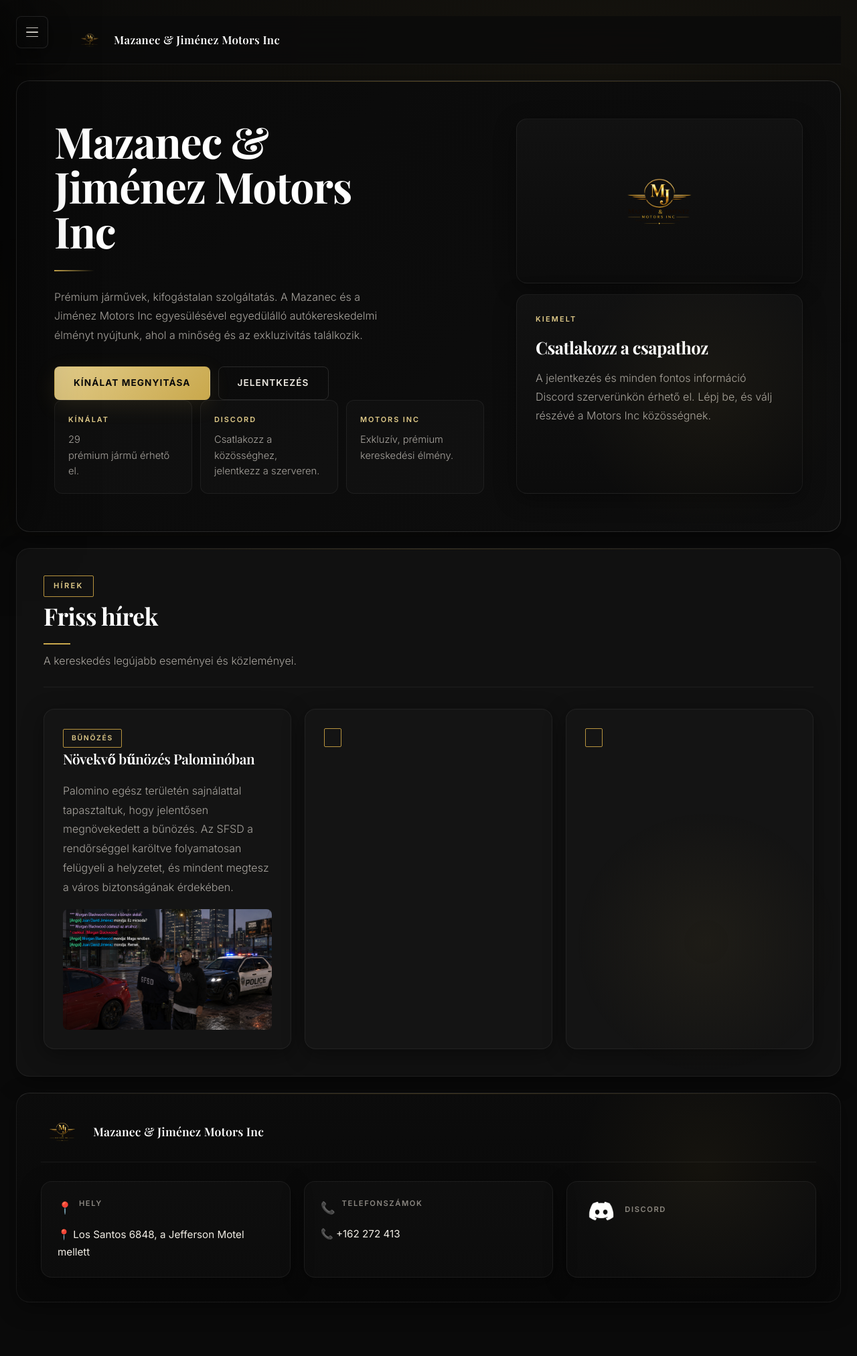
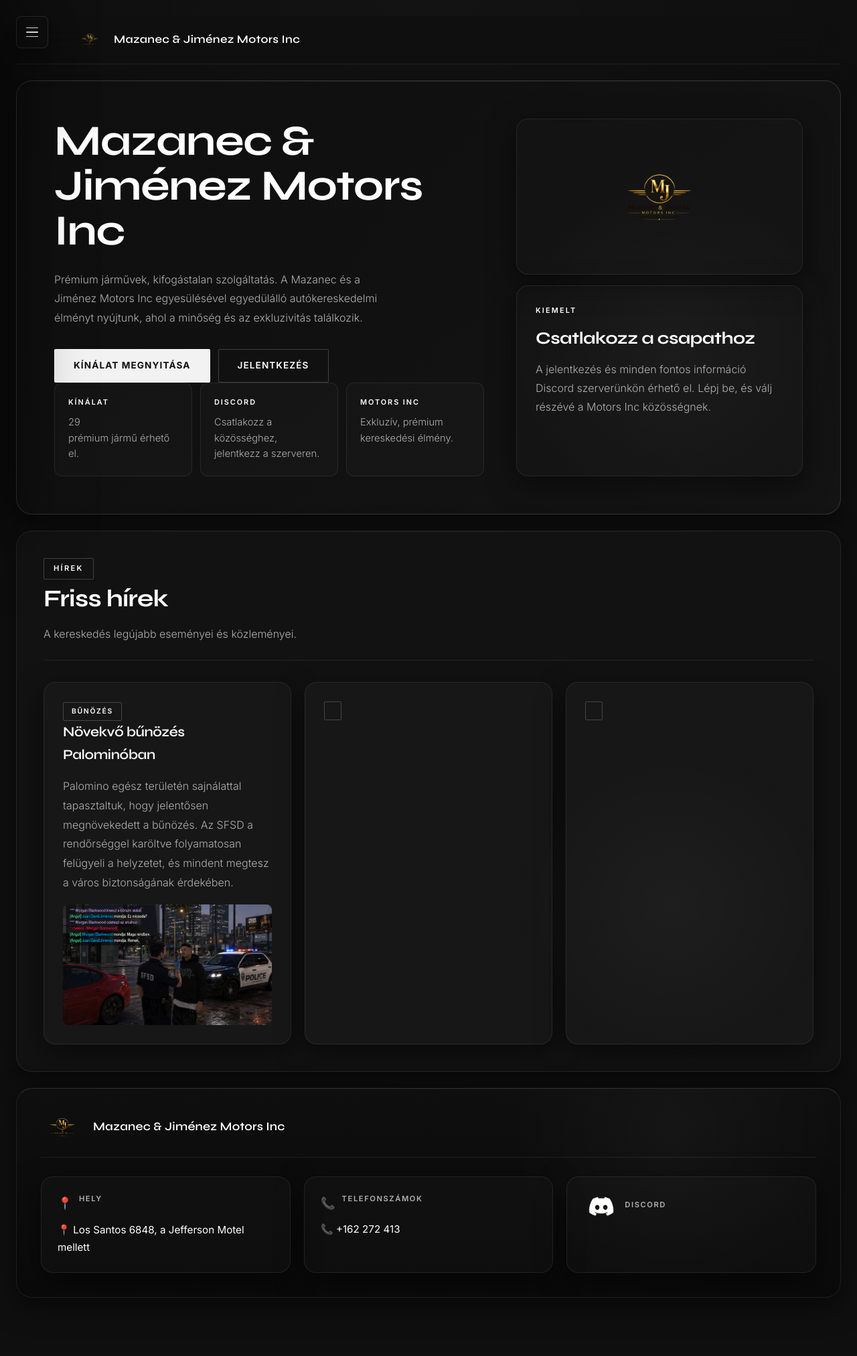
Before and after one commit to Tomikk0/jimenez-motors1, a PHP site: page / in a window 1280 px wide. Shown: the whole page at 67% size. After the commit the page ends 1937 px from the top, so only its background shows below. Run offline with PHP 8.4, Linux system fonts and the light colour scheme.

Commit message:
Apply LuxeMotion design

```diff
--- a/styles.css
+++ b/styles.css
@@ -1,32 +1,26 @@
-@import url('https://fonts.googleapis.com/css2?family=Playfair+Display:wght@400;500;600;700;800&family=Inter:wght@300;400;500;600;700;800&display=swap');
+@import url('https://fonts.googleapis.com/css2?family=Syne:wght@400;500;600;700;800&family=Inter:wght@300;400;500;600;700;800&display=swap');
 
 :root {
-  --bg: #0a0a0a;
-  --bg-soft: #111111;
-  --surface: rgba(18, 18, 18, 0.95);
-  --surface-alt: rgba(22, 22, 22, 0.95);
+  --bg: #0f0f0f;
+  --bg-soft: #1a1a1a;
+  --surface: rgba(20, 20, 20, 0.95);
+  --surface-alt: rgba(25, 25, 25, 0.95);
   --surface-dark: #0d0d0d;
-  --text: #f0ece4;
-  --text-bright: #ffffff;
-  --muted: #8a8680;
-  --muted-light: #a8a49e;
-  --line: rgba(255, 255, 255, 0.06);
-  --line-strong: rgba(255, 255, 255, 0.12);
-  --accent: #c9a84c;
-  --accent-soft: #e2cc8a;
-  --accent-dark: #b8943f;
-  --accent-glow: rgba(201, 168, 76, 0.15);
-  --accent-glow-strong: rgba(201, 168, 76, 0.3);
+  --text: #ffffff;
+  --text-muted: #b0b0b0;
+  --line: rgba(255, 255, 255, 0.08);
+  --line-strong: rgba(255, 255, 255, 0.15);
+  --accent: #ffffff;
+  --accent-soft: #e0e0e0;
   --discord: #5865f2;
   --success: #2d7a4f;
-  --shadow-soft: 0 8px 32px rgba(0, 0, 0, 0.4);
-  --shadow-strong: 0 24px 64px rgba(0, 0, 0, 0.6);
-  --shadow-accent: 0 8px 32px rgba(201, 168, 76, 0.12);
-  --radius-xl: 20px;
-  --radius-lg: 16px;
+  --shadow-soft: 0 12px 40px rgba(0, 0, 0, 0.5);
+  --shadow-strong: 0 24px 80px rgba(0, 0, 0, 0.7);
+  --radius-xl: 24px;
+  --radius-lg: 18px;
   --radius-md: 12px;
   --radius-sm: 8px;
-  --font-display: "Playfair Display", Georgia, "Times New Roman", serif;
+  --font-display: "Syne", -apple-system, BlinkMacSystemFont, sans-serif;
   --font-body: "Inter", -apple-system, BlinkMacSystemFont, "Segoe UI", sans-serif;
 }
 
@@ -45,7 +39,7 @@ body {
   font-family: var(--font-body);
   font-weight: 400;
   line-height: 1.6;
-  background: var(--bg);
+  background: #0f0f0f;
   -webkit-font-smoothing: antialiased;
   -moz-osx-font-smoothing: grayscale;
 }
@@ -55,9 +49,8 @@ body::before {
   position: fixed;
   inset: 0;
   pointer-events: none;
-  background:
-    radial-gradient(ellipse 80% 60% at 70% 10%, rgba(201, 168, 76, 0.06), transparent),
-    radial-gradient(ellipse 60% 40% at 20% 80%, rgba(201, 168, 76, 0.03), transparent);
+  background: radial-gradient(ellipse 100% 80% at 50% 0%, rgba(255, 255, 255, 0.02), transparent 60%);
+  z-index: -1;
 }
 
 img {
@@ -138,9 +131,9 @@ textarea {
   z-index: 60;
   width: 48px;
   height: 48px;
-  border: 1px solid var(--line-strong);
+  border: 1px solid rgba(255, 255, 255, 0.12);
   border-radius: var(--radius-sm);
-  background: rgba(10, 10, 10, 0.9);
+  background: rgba(15, 15, 15, 0.9);
   backdrop-filter: blur(12px);
   box-shadow: var(--shadow-soft);
   cursor: pointer;
@@ -294,8 +281,8 @@ textarea {
   padding: 0 14px;
   border-radius: 2px;
   background: transparent;
-  border: 1px solid var(--accent-dark);
-  color: var(--accent-soft);
+  border: 1px solid rgba(255, 255, 255, 0.2);
+  color: var(--text);
   font-family: var(--font-body);
   font-size: 0.7rem;
   font-weight: 600;
@@ -320,7 +307,7 @@ textarea {
   padding: 0 32px 0 88px;
   border-bottom: 1px solid var(--line);
   border-radius: 0;
-  background: rgba(10, 10, 10, 0.8);
+  background: rgba(15, 15, 15, 0.8);
   backdrop-filter: blur(20px);
 }
 
@@ -381,15 +367,13 @@ textarea {
 
 /* Hero Section */
 .hero {
-  min-height: 580px;
+  min-height: 600px;
   margin-top: 24px;
   display: grid;
   grid-template-columns: minmax(0, 1.2fr) minmax(320px, 0.8fr);
   gap: 48px;
   padding: 56px;
-  background:
-    linear-gradient(135deg, rgba(10, 10, 10, 0.98), rgba(14, 14, 14, 0.98)),
-    radial-gradient(ellipse at top right, rgba(201, 168, 76, 0.08), transparent 40%);
+  background: linear-gradient(135deg, rgba(15, 15, 15, 0.98), rgba(20, 20, 20, 0.98));
   border: 1px solid var(--line-strong);
 }
 
@@ -400,7 +384,7 @@ textarea {
   left: 0;
   right: 0;
   height: 1px;
-  background: linear-gradient(90deg, transparent, var(--accent-dark), transparent);
+  background: linear-gradient(90deg, transparent, rgba(255, 255, 255, 0.2), transparent);
   opacity: 0.4;
 }
 
@@ -412,10 +396,10 @@ textarea {
   position: absolute;
   bottom: 0;
   right: 0;
-  width: 400px;
-  height: 400px;
+  width: 500px;
+  height: 500px;
   border-radius: 50%;
-  background: radial-gradient(circle, rgba(201, 168, 76, 0.06), transparent 70%);
+  background: radial-gradient(circle, rgba(255, 255, 255, 0.03), transparent 70%);
   pointer-events: none;
 }
 
@@ -436,22 +420,13 @@ textarea {
   font-family: var(--font-display);
   font-weight: 700;
   letter-spacing: -0.02em;
-  color: var(--text-bright);
+  color: var(--text);
 }
 
 .hero__title {
-  max-width: 12ch;
-  font-size: clamp(2.8rem, 5vw, 4.5rem);
+  max-width: 14ch;
+  font-size: clamp(2.8rem, 5vw, 5rem);
   line-height: 1.05;
-}
-
-.hero__title::after {
-  content: "";
-  display: block;
-  width: 60px;
-  height: 2px;
-  margin-top: 24px;
-  background: linear-gradient(90deg, var(--accent), transparent);
 }
 
 .hero__lead,
@@ -462,7 +437,7 @@ textarea {
 .member-card p,
 .discord-panel__text,
 .application-panel__text {
-  color: var(--muted-light);
+  color: var(--text-muted);
   line-height: 1.8;
   font-weight: 300;
 }
@@ -490,8 +465,8 @@ textarea {
   justify-content: center;
   min-height: 50px;
   padding: 0 28px;
-  border: 1px solid transparent;
-  border-radius: var(--radius-sm);
+  border: 1px solid rgba(255, 255, 255, 0.3);
+  border-radius: 2px;
   text-decoration: none;
   font-family: var(--font-body);
   font-weight: 600;
@@ -500,46 +475,47 @@ textarea {
   text-transform: uppercase;
   cursor: pointer;
   transition: all 0.25s ease;
+  background: transparent;
+  color: var(--text);
 }
 
 .button:hover {
   transform: translateY(-1px);
+  border-color: rgba(255, 255, 255, 0.6);
 }
 
 .button--dark {
-  color: var(--text-bright);
-  background: #1a1a1a;
-  border-color: var(--line-strong);
-  box-shadow: var(--shadow-soft);
+  color: var(--text);
+  background: transparent;
+  border-color: rgba(255, 255, 255, 0.3);
 }
 
 .button--dark:hover {
-  background: #222;
-  border-color: var(--accent-dark);
-  box-shadow: var(--shadow-accent);
+  background: rgba(255, 255, 255, 0.06);
+  border-color: rgba(255, 255, 255, 0.6);
 }
 
 .button--light {
   color: var(--text);
   background: transparent;
-  border-color: var(--line-strong);
+  border-color: rgba(255, 255, 255, 0.2);
 }
 
 .button--light:hover {
-  border-color: var(--accent-dark);
-  color: var(--accent-soft);
+  border-color: rgba(255, 255, 255, 0.5);
+  background: rgba(255, 255, 255, 0.03);
 }
 
 .button--accent {
-  color: #0a0a0a;
-  background: linear-gradient(135deg, var(--accent-soft), var(--accent));
+  color: #0f0f0f;
+  background: rgba(255, 255, 255, 0.95);
+  border-color: rgba(255, 255, 255, 0.95);
   font-weight: 700;
-  box-shadow: var(--shadow-accent);
 }
 
 .button--accent:hover {
-  background: linear-gradient(135deg, var(--accent), var(--accent-dark));
-  box-shadow: 0 12px 40px rgba(201, 168, 76, 0.2);
+  background: rgba(255, 255, 255, 1);
+  border-color: rgba(255, 255, 255, 1);
 }
 
 .button.is-disabled {
@@ -594,7 +570,7 @@ textarea {
 .hero-logo-card,
 .hero-highlight {
   border-radius: var(--radius-lg);
-  background: linear-gradient(180deg, rgba(18, 18, 18, 0.98), rgba(12, 12, 12, 0.98));
+  background: rgba(255, 255, 255, 0.01);
   border: 1px solid var(--line);
   box-shadow: var(--shadow-soft);
   transition: border-color 0.3s ease;
@@ -614,7 +590,6 @@ textarea {
 
 .hero-logo-card img {
   max-width: 160px;
-  filter: brightness(1.05);
 }
 
 .hero-highlight {
@@ -623,7 +598,7 @@ textarea {
 
 .hero-highlight__label {
   margin: 0 0 12px;
-  color: var(--accent-soft);
+  color: var(--text);
   font-family: var(--font-body);
   font-size: 0.68rem;
   font-weight: 600;
@@ -637,12 +612,12 @@ textarea {
   font-size: 1.6rem;
   font-weight: 700;
   letter-spacing: -0.02em;
-  color: var(--text-bright);
+  color: var(--text);
 }
 
 .hero-highlight__copy {
   margin: 12px 0 0;
-  color: var(--muted-light);
+  color: var(--text-muted);
   line-height: 1.75;
   font-weight: 300;
 }
@@ -674,13 +649,13 @@ textarea {
   font-weight: 600;
   letter-spacing: 0.18em;
   text-transform: uppercase;
-  color: var(--accent-soft);
+  color: var(--text);
 }
 
 .hero-strip__card span {
   display: block;
   margin-top: 10px;
-  color: var(--muted-light);
+  color: var(--text-muted);
   font-size: 0.92rem;
   line-height: 1.6;
   font-weight: 300;
@@ -726,15 +701,6 @@ textarea {
   font-size: clamp(1.8rem, 2.8vw, 2.6rem);
 }
 
-.section-title::after {
-  content: "";
-  display: block;
-  width: 40px;
-  height: 2px;
-  margin-top: 12px;
-  background: var(--accent);
-}
-
 .section-copy {
   max-width: 56ch;
   margin: 10px 0 0;
@@ -868,8 +834,8 @@ textarea {
   padding: 0 12px;
   border-radius: 2px;
   background: transparent;
-  border: 1px solid var(--accent-dark);
-  color: var(--accent-soft);
+  border: 1px solid rgba(255, 255, 255, 0.2);
+  color: var(--text);
   font-family: var(--font-body);
   font-size: 0.65rem;
   font-weight: 600;
@@ -1205,8 +1161,7 @@ textarea {
   margin-top: 24px;
   padding: 36px;
   color: #fff;
-  background:
-    linear-gradient(180deg, rgba(12, 12, 12, 0.98), rgba(8, 8, 8, 0.98));
+  background: linear-gradient(180deg, rgba(15, 15, 15, 0.98), rgba(10, 10, 10, 0.98));
   border-top: 1px solid var(--line-strong);
 }
 
@@ -1217,7 +1172,7 @@ textarea {
   left: 0;
   right: 0;
   height: 1px;
-  background: linear-gradient(90deg, transparent, var(--accent-dark), transparent);
+  background: linear-gradient(90deg, transparent, rgba(255, 255, 255, 0.15), transparent);
   opacity: 0.3;
 }
 
@@ -1240,7 +1195,6 @@ textarea {
 .site-footer__logo {
   width: 64px;
   height: auto;
-  filter: brightness(1.05);
 }
 
 .site-footer__title {
@@ -1281,7 +1235,7 @@ textarea {
 
 .footer-card__label {
   margin: 0 0 12px;
-  color: var(--muted);
+  color: var(--text-muted);
   font-size: 0.7rem;
   font-weight: 600;
   letter-spacing: 0.14em;
@@ -1496,24 +1444,6 @@ code {
   left: 0;
   right: 0;
   height: 1px;
-  background: linear-gradient(90deg, transparent, var(--accent-dark), transparent);
+  background: linear-gradient(90deg, transparent, rgba(255, 255, 255, 0.2), transparent);
   opacity: 0.25;
 }
-
-/* Gold shimmer on car cards hover */
-.car-card::after {
-  content: "";
-  position: absolute;
-  inset: 0;
-  border-radius: var(--radius-lg);
-  background: linear-gradient(135deg, transparent 40%, rgba(201, 168, 76, 0.04) 50%, transparent 60%);
-  background-size: 200% 200%;
-  opacity: 0;
-  transition: opacity 0.4s ease;
-  pointer-events: none;
-}
-
-.car-card:hover::after {
-  opacity: 1;
-  animation: shimmer 2s ease infinite;
-}
```
Also changed, not shown: other parts of styles.css (+52 -75 lines).
